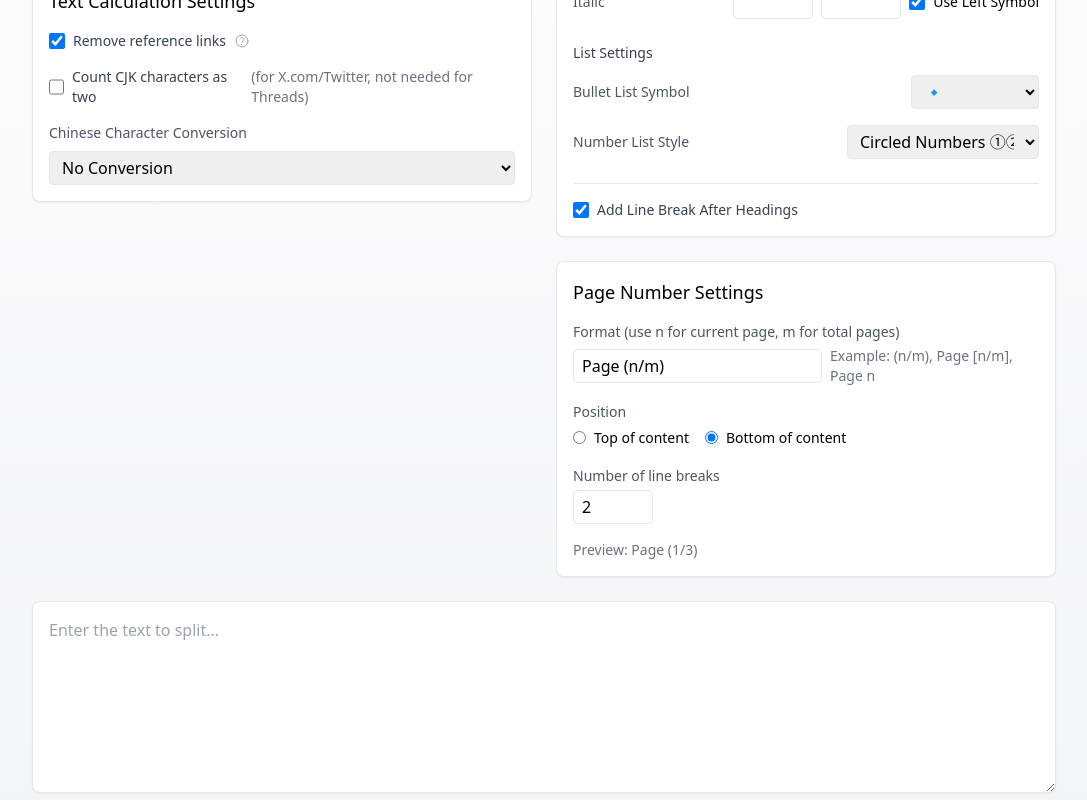
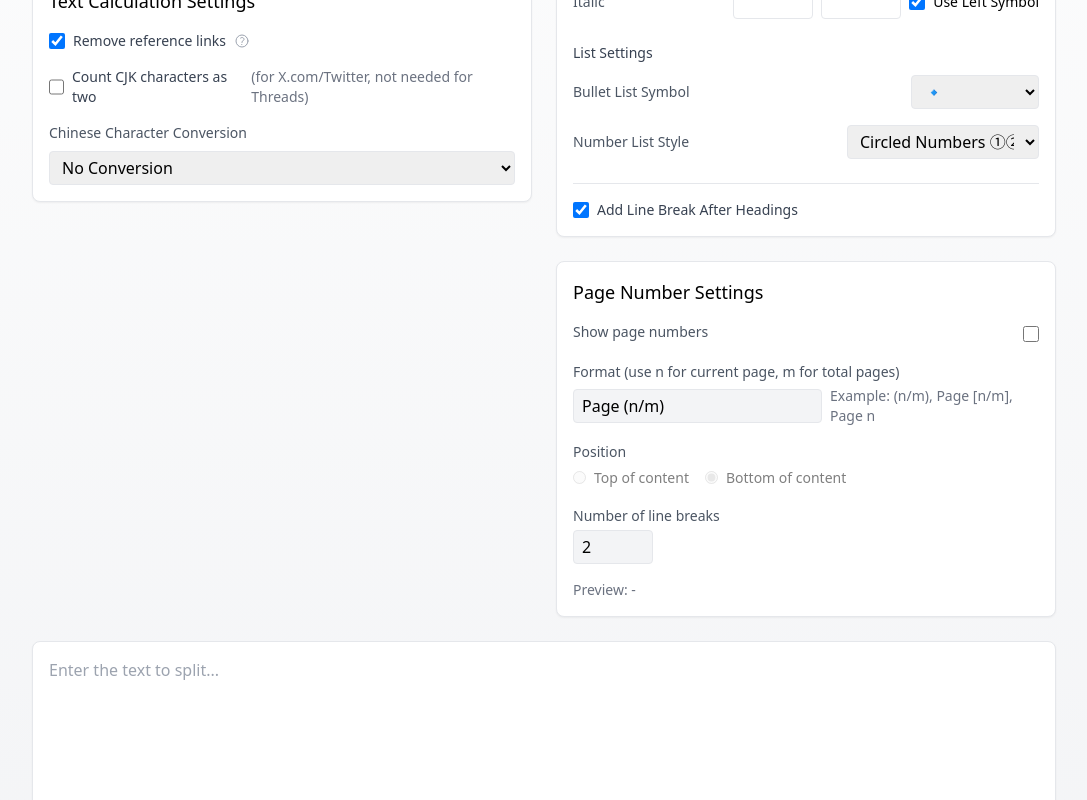
Before and after one commit to yenchiugu/text-splitter, a Next.js app: page /en in a window 1280 px wide. Shown: the part 575-1375 px from the top of the page, without its empty margins (96-1183 px from the left). Built offline with nearby package versions, Linux system fonts and the light colour scheme; what opencc-js would draw is missing.

Commit message:
Add toggle to enable optional page numbers

```diff
--- a/components/TextSplitter.tsx
+++ b/components/TextSplitter.tsx
@@ -62,6 +62,7 @@ const DEFAULT_MARKDOWN_SETTINGS: MarkdownSettings = {
 };
 
 const DEFAULT_PAGE_NUMBER_SETTINGS: PageNumberSettings = {
+  enabled: false,
   format: 'Page (n/m)',
   position: 'bottom',
   newlineCount: 2, // 預設兩個換行符號
@@ -198,17 +199,41 @@ export default function TextSplitter({ translations: t }: TextSplitterProps) {
 
   // 計算換頁符號的實際長度
   const getPageNumberLength = (total: number, current: number): number => {
-    return pageNumberSettings.format
+    if (!pageNumberSettings.enabled) {
+      return 0;
+    }
+
+    return (
+      pageNumberSettings.format
         .replace('n', current.toString())
-      .replace('m', total.toString())
-      .length + pageNumberSettings.newlineCount; // 加上換行符的長度
+        .replace('m', total.toString()).length + pageNumberSettings.newlineCount
+    );
   };
 
   // 生成換頁符號
   const generatePageNumber = (current: number, total: number): string => {
+    if (!pageNumberSettings.enabled) {
+      return '';
+    }
+
     return pageNumberSettings.format
       .replace('n', current.toString())
       .replace('m', total.toString());
+  };
+
+  const applyPageNumbers = (segments: string[]): string[] => {
+    if (!pageNumberSettings.enabled) {
+      return segments;
+    }
+
+    return segments.map((seg, idx) => {
+      const pageNum = generatePageNumber(idx + 1, segments.length);
+      const newlines = '\n'.repeat(pageNumberSettings.newlineCount);
+
+      return pageNumberSettings.position === 'top'
+        ? `${pageNum}${newlines}${seg}`
+        : `${seg}${newlines}${pageNum}`;
+    });
   };
 
   const handleSubmit = (e: React.FormEvent) => {
@@ -264,28 +289,25 @@ export default function TextSplitter({ translations: t }: TextSplitterProps) {
 
   // 修改 splitArticle 函數
   function splitArticle(text: string, maxLength: number): string[] {
-    if (calculateLength(text, countCJKAsTwo) <= maxLength) return [text];
+    if (calculateLength(text, countCJKAsTwo) <= maxLength) {
+      return applyPageNumbers([text]);
+    }
 
     // 初步分割，考慮最大換頁符號長度
     const maxPageNumLen = getPageNumberLength(99, 99);
-    let allowedLen = maxLength - maxPageNumLen;
-    let segments = splitSegmentsWithCJK(text, allowedLen);
+    const allowedLenBase = pageNumberSettings.enabled ? maxLength - maxPageNumLen : maxLength;
+    let segments = splitSegmentsWithCJK(text, allowedLenBase);
 
+    if (pageNumberSettings.enabled) {
       // 根據實際頁數重新計算
       const actualPageNumLen = getPageNumberLength(segments.length, segments.length);
       if (actualPageNumLen !== maxPageNumLen) {
-      allowedLen = maxLength - actualPageNumLen;
-      segments = splitSegmentsWithCJK(text, allowedLen);
+        const recalculatedAllowedLen = maxLength - actualPageNumLen;
+        segments = splitSegmentsWithCJK(text, recalculatedAllowedLen);
+      }
     }
 
-    // 加入換頁符號
-    return segments.map((seg, idx) => {
-      const pageNum = generatePageNumber(idx + 1, segments.length);
-      const newlines = '\n'.repeat(pageNumberSettings.newlineCount);
-      return pageNumberSettings.position === 'top'
-        ? `${pageNum}${newlines}${seg}`
-        : `${seg}${newlines}${pageNum}`;
-    });
+    return applyPageNumbers(segments);
   }
 
   // 修改 splitSegmentsWithCJK 函數
@@ -841,7 +863,21 @@ export default function TextSplitter({ translations: t }: TextSplitterProps) {
             <div className="bg-white p-4 rounded-lg border shadow-sm">
               <h2 className="text-lg font-medium mb-4">{t.options.pageNumberSettings.title}</h2>
               <div className="space-y-4">
-                {/* 格式設定 */}
+                  <div className="flex items-center justify-between">
+                    <label className="text-sm text-gray-600 block mb-1">
+                      {t.options.pageNumberSettings.enable}
+                    </label>
+                    <input
+                      type="checkbox"
+                      checked={pageNumberSettings.enabled}
+                      onChange={(e) => setPageNumberSettings(prev => ({
+                        ...prev,
+                        enabled: e.target.checked,
+                      }))}
+                      className="form-checkbox h-4 w-4 text-blue-500"
+                    />
+                  </div>
+
                   <div>
                     <label className="text-sm text-gray-600 block mb-1">
                       {t.options.pageNumberSettings.format}
@@ -854,7 +890,8 @@ export default function TextSplitter({ translations: t }: TextSplitterProps) {
                           ...prev,
                           format: e.target.value
                         }))}
-                      className="flex-1 px-2 py-1 border rounded"
+                        className="flex-1 px-2 py-1 border rounded disabled:bg-gray-100"
+                        disabled={!pageNumberSettings.enabled}
                       />
                       <div className="text-sm text-gray-500">
                         {t.options.pageNumberSettings.formatHelp}
@@ -862,13 +899,12 @@ export default function TextSplitter({ translations: t }: TextSplitterProps) {
                     </div>
                   </div>
 
-                {/* 位置設定 */}
                   <div>
                     <label className="text-sm text-gray-600 block mb-1">
                       {t.options.pageNumberSettings.position}
                     </label>
                     <div className="space-x-4">
-                    <label className="inline-flex items-center">
+                      <label className={"inline-flex items-center " + (!pageNumberSettings.enabled ? 'opacity-50' : '')}>
                         <input
                           type="radio"
                           checked={pageNumberSettings.position === 'top'}
@@ -877,10 +913,11 @@ export default function TextSplitter({ translations: t }: TextSplitterProps) {
                             position: 'top'
                           }))}
                           className="form-radio"
+                          disabled={!pageNumberSettings.enabled}
                         />
                         <span className="ml-2 text-sm">{t.options.pageNumberSettings.positions.top}</span>
                       </label>
-                    <label className="inline-flex items-center">
+                      <label className={"inline-flex items-center " + (!pageNumberSettings.enabled ? 'opacity-50' : '')}>
                         <input
                           type="radio"
                           checked={pageNumberSettings.position === 'bottom'}
@@ -889,13 +926,13 @@ export default function TextSplitter({ translations: t }: TextSplitterProps) {
                             position: 'bottom'
                           }))}
                           className="form-radio"
+                          disabled={!pageNumberSettings.enabled}
                         />
                         <span className="ml-2 text-sm">{t.options.pageNumberSettings.positions.bottom}</span>
                       </label>
                     </div>
                   </div>
 
-                {/* 換行符號數量設定 */}
                   <div>
                     <label className="text-sm text-gray-600 block mb-1">
                       {t.options.pageNumberSettings.newlineCount}
@@ -909,14 +946,15 @@ export default function TextSplitter({ translations: t }: TextSplitterProps) {
                         ...prev,
                         newlineCount: Math.max(1, Math.min(5, parseInt(e.target.value) || 2))
                       }))}
-                    className="w-20 px-2 py-1 border rounded"
+                      className="w-20 px-2 py-1 border rounded disabled:bg-gray-100"
+                      disabled={!pageNumberSettings.enabled}
                     />
                   </div>
 
-                {/* 預覽 */}
                   <div className="mt-2 text-sm text-gray-500">
-                  {t.options.pageNumberSettings.preview}: {generatePageNumber(1, 3)}
+                    {t.options.pageNumberSettings.preview}: {generatePageNumber(1, 3) || '-'}
                   </div>
+
               </div>
             </div>
           </div>
--- a/lib/i18n/translations/en.ts
+++ b/lib/i18n/translations/en.ts
@@ -61,6 +61,7 @@ export const en: Translations = {
     },
     pageNumberSettings: {
       title: 'Page Number Settings',
+      enable: 'Show page numbers',
       format: 'Format (use n for current page, m for total pages)',
       position: 'Position',
       positions: {
--- a/lib/i18n/translations/ja.ts
+++ b/lib/i18n/translations/ja.ts
@@ -61,6 +61,7 @@ export const ja: Translations = {
     },
     pageNumberSettings: {
       title: 'ページ番号設定',
+      enable: 'ページ番号を表示',
       format: '書式（n は現在のページ、m は総ページ数）',
       position: '位置',
       positions: {
--- a/lib/i18n/translations/zh-CN.ts
+++ b/lib/i18n/translations/zh-CN.ts
@@ -61,6 +61,7 @@ export const zhCN: Translations = {
     },
     pageNumberSettings: {
       title: '分页符号设置',
+      enable: '显示分页符号',
       format: '格式（使用 n 表示当前页码，m 表示总页数）',
       position: '位置',
       positions: {
--- a/lib/i18n/translations/zh-TW.ts
+++ b/lib/i18n/translations/zh-TW.ts
@@ -61,6 +61,7 @@ export const zhTW: Translations = {
     },
     pageNumberSettings: {
       title: '換頁符號設定',
+      enable: '顯示換頁符號',
       format: '格式（使用 n 表示當前頁碼，m 表示總頁數）',
       position: '位置',
       positions: {
--- a/lib/i18n/types.ts
+++ b/lib/i18n/types.ts
@@ -10,6 +10,7 @@ export interface MarkdownSettings {
 export type PageNumberPosition = 'top' | 'bottom';
 
 export interface PageNumberSettings {
+  enabled: boolean;
   format: string;
   position: PageNumberPosition;
   newlineCount: number;
@@ -108,6 +109,7 @@ export interface Translations {
     };
     pageNumberSettings: {
       title: string;
+      enable: string;
       format: string;
       position: string;
       positions: {
```
Lines whose indentation alone changed are shown as unchanged.
